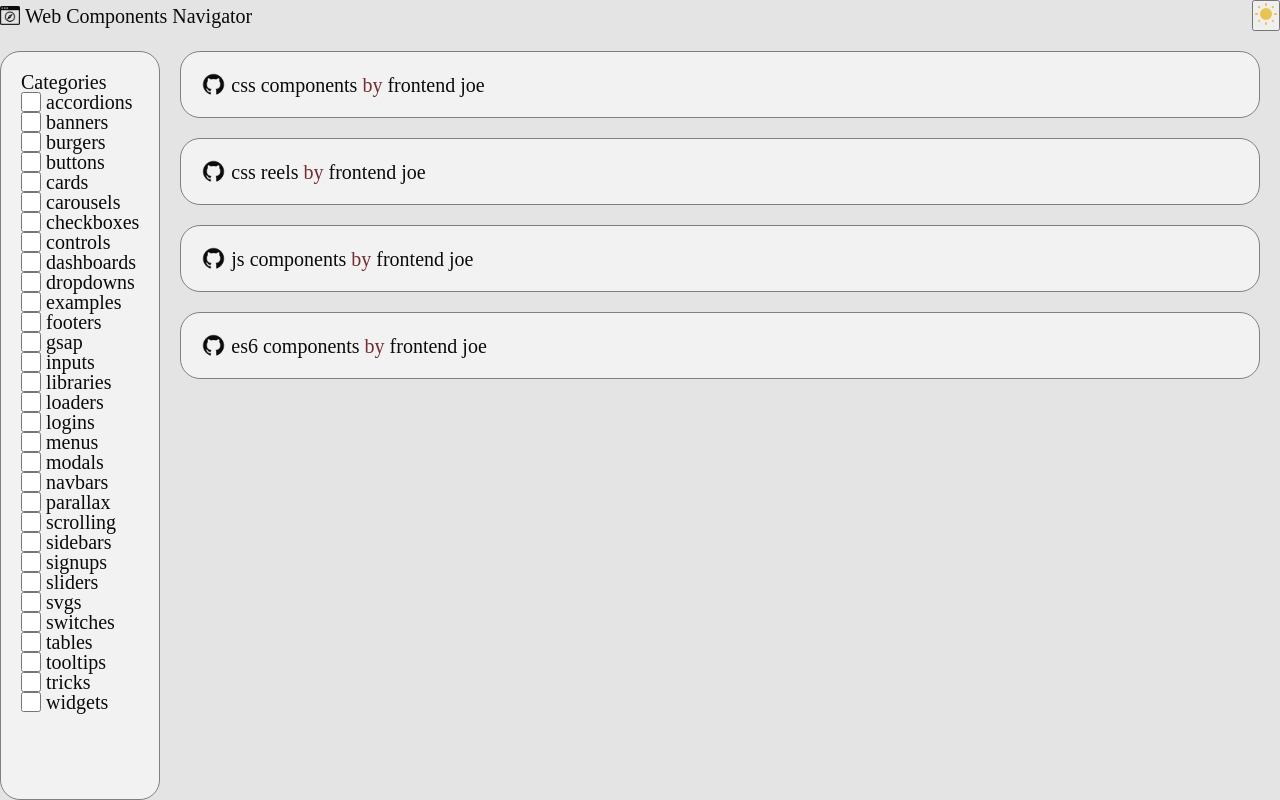
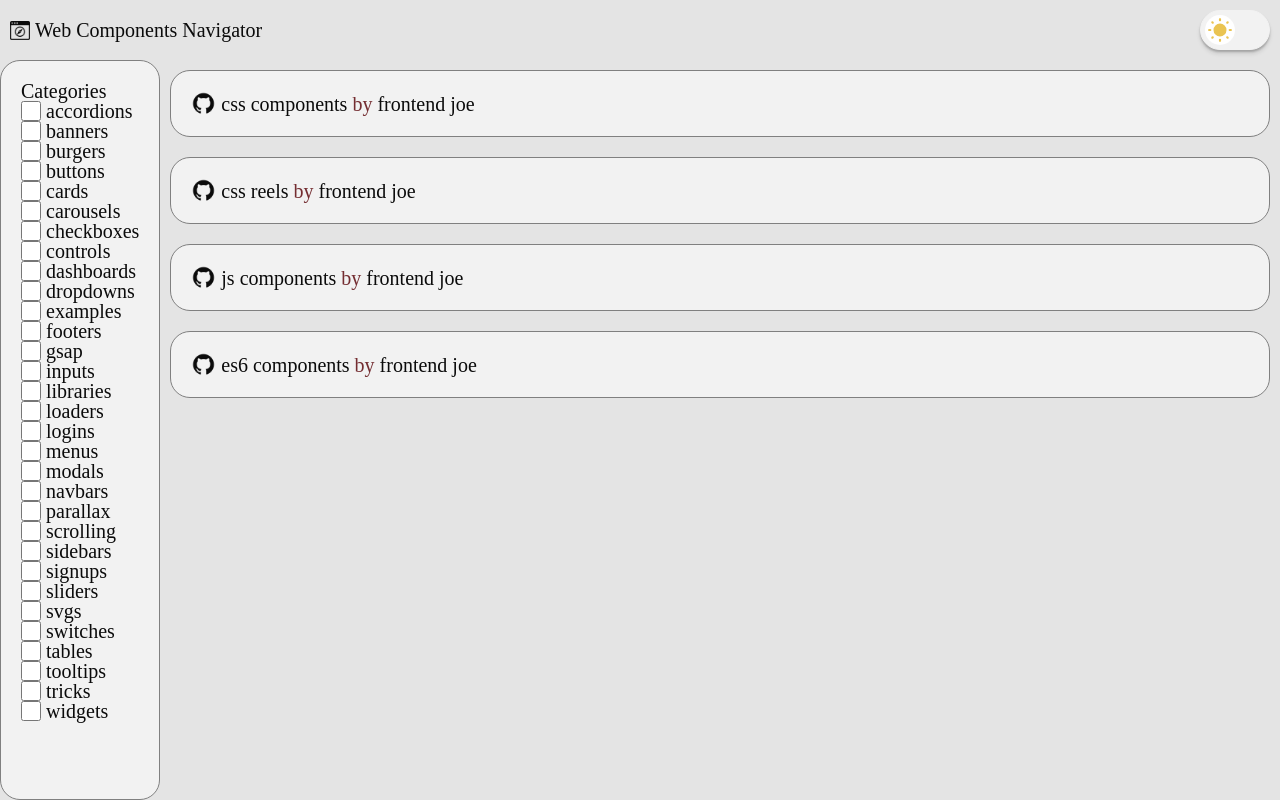
Before and after one commit to Qualyyy/web-components-navigator, a website with bundled scripts: page docs/index.html in a window 1280 px wide. Built offline with nearby package versions, Linux system fonts and the light colour scheme.

Commit message:
Style theme toggle

```diff
--- a/docs/assets/css/mainstyle.css
+++ b/docs/assets/css/mainstyle.css
@@ -104,20 +104,48 @@ body {
     display: grid;
     grid-template-columns: auto 1fr;
     grid-template-rows: auto 1fr;
-    padding-block: 1rem;
-    row-gap: 1rem;
+    padding: .5rem;
 
     > * {
-        padding-inline: 1rem;
+        padding: .5rem;
         overflow-y: hidden;
         height: auto;
     }
 }
 
+#theme-toggle {
+    height: 2rem;
+    width: 3.5rem;
+    padding: .2rem;
+    border-radius: 1rem;
+    background: var(--bg);
+    border: var(--border-card);
+    box-shadow: var(--shadow);
+
+    &:hover {
+        cursor: pointer;
+    }
+
+    #theme-icon {
+        display: block;
+        background: var(--bg-light);
+        border-radius: 50%;
+        aspect-ratio: 1 / 1;
+        height: 100%;
+        padding: .1rem;
+    }
+}
+
+:root.dark #theme-icon {
+    float: right !important;
+}
+
+
 #page-header {
     grid-column: 1/-1;
     display: flex;
     justify-content: space-between;
+    padding: .5rem;
 
     h1 {
         display: flex;
```
